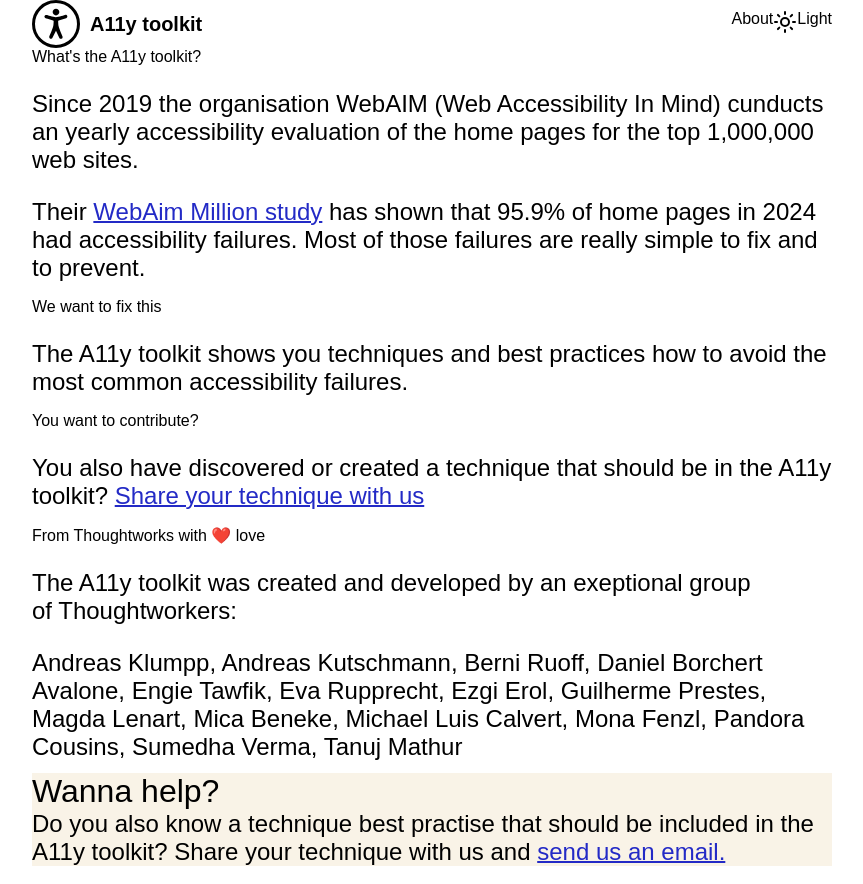
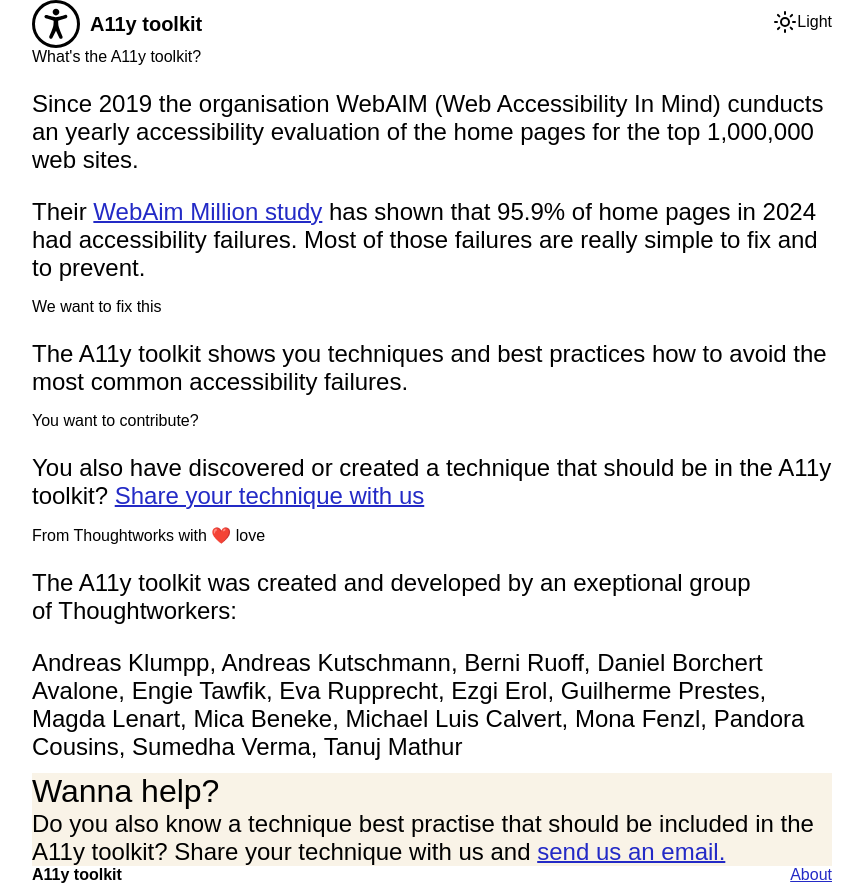
Before and after one commit to bernester/a11y-toolkit, a SvelteKit app: page /about in a window 1280 px wide. Shown: the whole page, without its empty margins (208-1071 px from the left). Built offline with nearby package versions, Linux system fonts and the light colour scheme.

Commit message:
improved responsiveness

```diff
--- a/src/components/ThemeToggle.svelte
+++ b/src/components/ThemeToggle.svelte
@@ -22,18 +22,18 @@
 	{/if}
 </button>
 
-<style>
+<style lang="scss">
 	button {
 		padding: 0;
 		font-weight: inherit;
 		background: none;
 		border: none;
 		box-shadow: none;
-		overflow: hidden;
-	}
 
-	button > * {
-		display: flex;
-		gap: var(--size-2);
+		> div {
+			gap: var(--size-2);
+			display: inline-flex;
+			align-items: center;
+		}
 	}
 </style>
--- a/src/routes/+layout.svelte
+++ b/src/routes/+layout.svelte
@@ -32,7 +32,11 @@
 		display: grid;
 		grid-template-rows: auto 1fr auto;
 		margin-inline: auto;
-		padding-inline: var(--size-7);
+		padding-inline: var(--size-3);
+
+		@media (min-width: 768px) {
+			padding-inline: var(--size-7);
+		}
 	}
 
 	main {
--- a/src/routes/footer.svelte
+++ b/src/routes/footer.svelte
@@ -9,6 +9,10 @@
 			>
 		</p>
 	</div>
+	<nav>
+		<strong> A11y toolkit </strong>
+		<a href="/about">About</a>
+	</nav>
 	<!-- <p>The A11y toolkit is created </p> -->
 </footer>
 
@@ -16,4 +20,10 @@
 	footer {
 		padding-block: var(--size-7);
 	}
+
+	nav {
+		display: flex;
+		justify-content: space-between;
+		padding-block: var(--size-7);
+	}
 </style>
--- a/src/routes/header.svelte
+++ b/src/routes/header.svelte
@@ -10,45 +10,19 @@
 	<a href="/?level={selectedLevel}" class="title" title="A11y Toolkit homepage">
 		<Logo />
 	</a>
-	<ul class="links">
-		<li>
-			<a href="/about">About</a>
-		</li>
-		<li>
-			<ThemeToggle />
-		</li>
-	</ul>
+	<ThemeToggle />
 </nav>
 
 <style>
 	nav {
 		display: flex;
+		align-items: center;
+		justify-content: space-between;
 		padding-block: var(--size-7);
-	}
-
-	.links {
-		list-style: none;
-		padding: 0;
-		margin-block: var(--size-7);
-		font-size: var(--font-size-fluid-0);
 	}
 
 	a {
 		color: inherit;
 		text-decoration: none;
 	}
-
-	@media (min-width: 768px) {
-		nav {
-			display: flex;
-			align-items: center;
-			justify-content: space-between;
-		}
-
-		.links {
-			display: flex;
-			gap: var(--size-7);
-			margin-block: 0;
-		}
-	}
 </style>
```
Also changed, not shown: src/routes/+page.svelte (+11 -4 lines).
